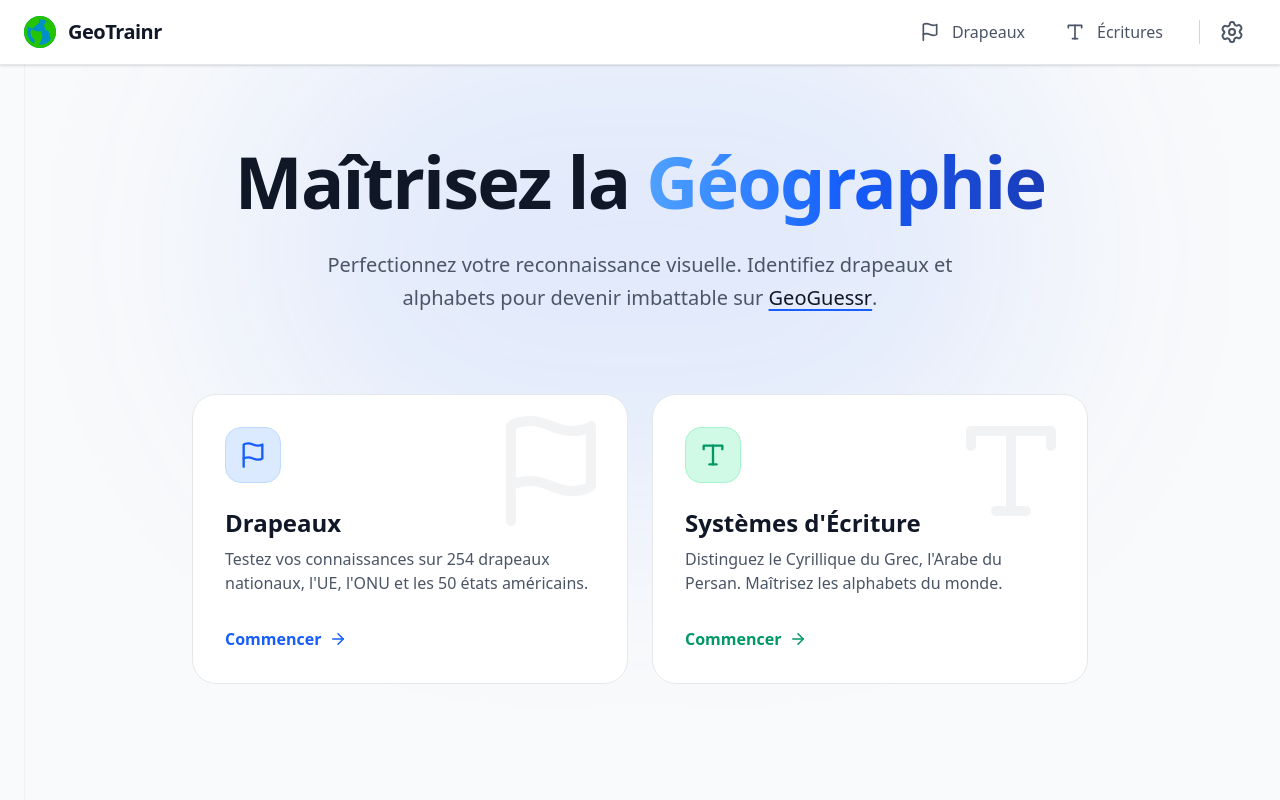
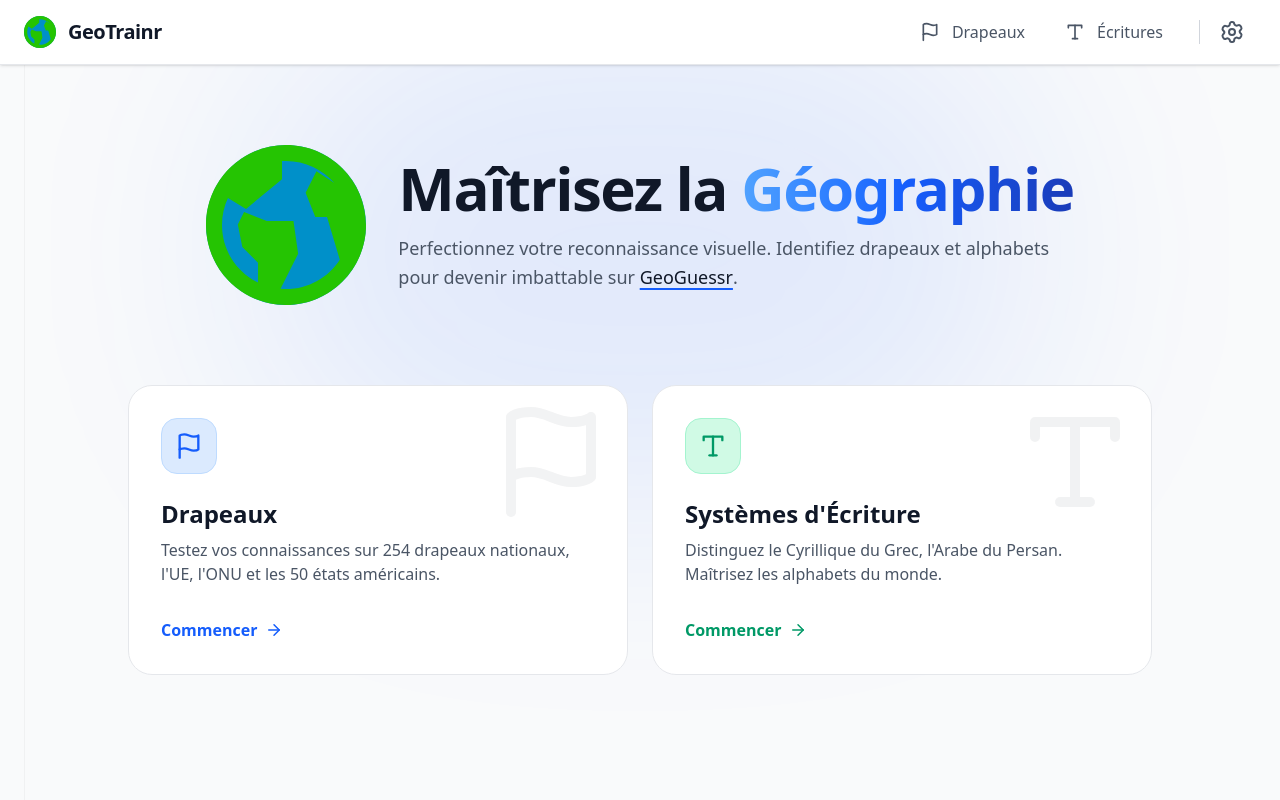
Before and after one commit to Gautierpicon/GeoTrainr, a React (Vite) app: page /#/ in a window 1280 px wide. Shown: the top 800 px of the page. Built offline with nearby package versions, Linux system fonts and the light colour scheme.

Commit message:
add logo to landing page

```diff
--- a/src/pages/Homepage.jsx
+++ b/src/pages/Homepage.jsx
@@ -33,16 +33,21 @@ const Homepage = () => {
       </div>
 
       <main className="relative z-10 container mx-auto px-6 pt-10 pb-20 sm:pt-20 sm:pb-32">
-        <div className="max-w-4xl mx-auto text-center space-y-8">
+        <div className="max-w-5xl mx-auto space-y-8">
 
-          <h1 className="text-5xl sm:text-7xl font-extrabold tracking-tight text-gray-900 dark:text-white">
-            Maîtrisez la <span className="text-transparent bg-clip-text bg-linear-to-r from-blue-400 via-blue-600 to-blue-800 dark:from-blue-400 dark:via-blue-300 dark:to-blue-500">Géographie</span>
-          </h1>
+          <div className="flex flex-col sm:flex-row items-center justify-center gap-6 sm:gap-8 text-center sm:text-left">
+            <img src={logo} alt="GeoTrainr Logo" className="w-24 h-24 sm:w-32 sm:h-32 lg:w-40 lg:h-40 shrink-0" />
+            <div className="space-y-4">
+              <h1 className="text-3xl sm:text-5xl lg:text-6xl font-extrabold tracking-tight text-gray-900 dark:text-white">
+                Maîtrisez la <span className="text-transparent bg-clip-text bg-linear-to-r from-blue-400 via-blue-600 to-blue-800 dark:from-blue-400 dark:via-blue-300 dark:to-blue-500">Géographie</span>
+              </h1>
 
-          <p className="text-lg sm:text-xl text-gray-600 dark:text-slate-400 max-w-2xl mx-auto leading-relaxed">
-            Perfectionnez votre reconnaissance visuelle.
-            Identifiez drapeaux et alphabets pour devenir imbattable sur <a href="https://www.geoguessr.com/" target="_blank" className="text-gray-900 dark:text-white font-medium decoration-blue-600 dark:decoration-blue-500/30 underline decoration-2 underline-offset-4">GeoGuessr</a>.
-          </p>
+              <p className="text-sm sm:text-base lg:text-lg text-gray-600 dark:text-slate-400 max-w-2xl leading-relaxed">
+                Perfectionnez votre reconnaissance visuelle.
+                Identifiez drapeaux et alphabets pour devenir imbattable sur <a href="https://www.geoguessr.com/" target="_blank" className="text-gray-900 dark:text-white font-medium decoration-blue-600 dark:decoration-blue-500/30 underline decoration-2 underline-offset-4">GeoGuessr</a>.
+              </p>
+            </div>
+          </div>
 
           <div className="grid grid-cols-1 md:grid-cols-2 gap-6 pt-12 max-w-5xl mx-auto">
 
```
